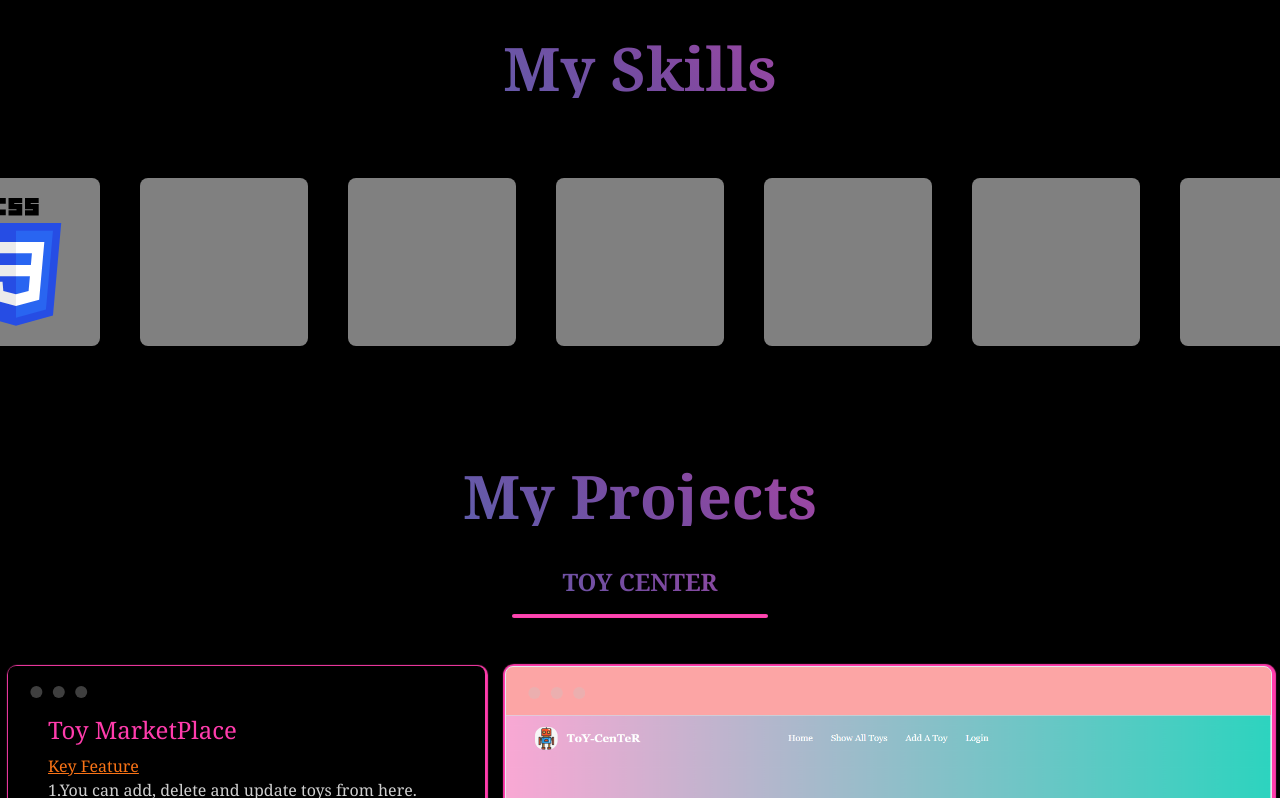
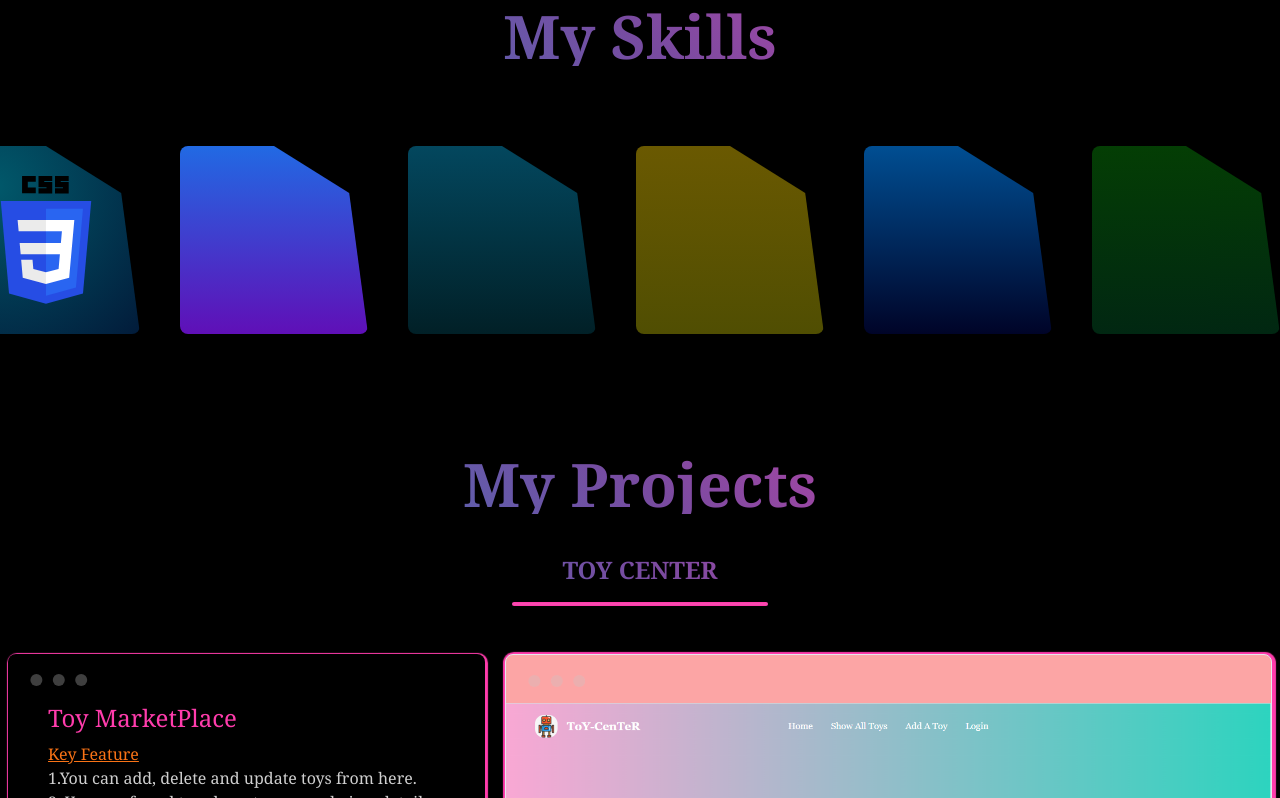
Before and after one commit to AbiR7171/My-PortFolio, a React (Vite) app: page / in a window 1280 px wide. Shown: the part 1198-1996 px from the top of the page. Built offline with nearby package versions, Linux system fonts and the light colour scheme; some icons are missing.

Commit message:
color added

```diff
--- a/src/App.css
+++ b/src/App.css
@@ -23,7 +23,45 @@ body, html{
 
 .glassCss{
   background: rgba(255, 255, 255, 0.5);
-  padding: 20px;
+  -webkit-clip-path: polygon(0 0, 0 100%, 100% 100%, 100% 25%, 70% 0);
+  clip-path: polygon(0 0, 0 100%, 100% 100%, 90% 25%, 50% 0);
+  padding: 30px;
+}
+
+.html{
+  background-image: linear-gradient(to top, #870000, #190a05);
+}
+
+.css{
+  background-image: radial-gradient( circle farthest-corner at 22.4% 21.7%, rgb(1, 89, 107) 0%, rgb(2, 27, 58) 100.2% );
+}
+
+.boostrap{
+  background: linear-gradient(to top, rgba(106, 17, 203, 0.9), rgba(37, 117, 252, 0.9));
+}
+
+.tailwind{
+  background-image: linear-gradient(to top, #012027, #03475e);
+}
+
+.js{
+  background-image: linear-gradient(to top, #504e02, #6a5901);
+}
+.react{
+  background-image: linear-gradient(to top,#000428, #004e92);
+}
+.node{
+  background-image: linear-gradient(to top, #012712, #013c01f9);
+}
+
+.ex{
+  background-image: linear-gradient(to top, #434343 0%, black 100%);
+}
+.axios{
+  background-image: linear-gradient(to top, #010a22, #3f2b96);
+}
+.jwt{
+  background-image: linear-gradient(to top, #210301, #042f60fb);
 }
 
 /* .window{
--- a/src/Components/Home.jsx
+++ b/src/Components/Home.jsx
@@ -13,7 +13,7 @@ const Home = () => {
 
 
     return (
-        <div id='Home' className='font-serif lg:flex items-center justify-center lg:p-12 p-2 z-20'>
+        <div id='Home' className='font-serif lg:flex items-center justify-center lg:py-12 lg:px-20 p-2 z-20'>
             <div  className='lg:w-1/2'>
                 <h2 style={{color:`${colour}`}} className="text-3xl">Hi <span className='text'>I'M</span> </h2>
                 <h3  className={`text-5xl uppercase`}>Yeasin Emtiag</h3>
--- a/src/Components/MySkills.jsx
+++ b/src/Components/MySkills.jsx
@@ -10,39 +10,39 @@ const MySkills = () => {
             </div>
             <Marquee>
                 <div className='flex items-center gap-10 mb-20 mt-10'>
-                <div className='glassCss rounded-lg ms-10'><Icon className='text-9xl w-32' icon="logos:html-5" /></div>
-                <div className='rounded-lg glassCss'><Icon className='text-9xl w-32 rounded-lg' icon="logos:css-3" /></div>
-                <div className='glassCss rounded-lg'><Icon className='text-9xl w-32 rounded-lg' icon="devicon:bootstrap-wordmark" /></div>
-               <div className='glassCss rounded-lg'> <Icon className='text-9xl w-32 rounded-lg' icon="skill-icons:tailwindcss-dark" /></div>
-               <div className='glassCss rounded-lg'> <Icon className='text-9xl w-32 rounded-lg text-yellow-500' icon="raphael:js" /></div>
-               <div className='glassCss rounded-lg'>
+                <div className='glassCss rounded-lg ms-10 html'><Icon className='text-9xl w-32' icon="logos:html-5" /></div>
+                <div className='rounded-lg glassCss css'><Icon className='text-9xl w-32 rounded-lg' icon="logos:css-3" /></div>
+                <div className='glassCss rounded-lg boostrap'><Icon className='text-9xl w-32 rounded-lg' icon="devicon:bootstrap-wordmark" /></div>
+               <div className='glassCss rounded-lg tailwind'> <Icon className='text-9xl w-32 rounded-lg' icon="skill-icons:tailwindcss-dark" /></div>
+               <div className='glassCss rounded-lg js'> <Icon className='text-9xl w-32 rounded-lg text-yellow-500' icon="raphael:js" /></div>
+               <div className='glassCss rounded-lg react'>
                <Icon className='text-9xl w-32 rounded-lg' icon="skill-icons:react-dark" />
                </div>
-               <div className='glassCss rounded-lg'>
+               <div className='glassCss rounded-lg node'>
                <Icon className='text-9xl w-32 rounded-lg' icon="vscode-icons:file-type-node" />
                </div>
-               <div className='glassCss rounded-lg'>
+               <div className='glassCss rounded-lg ex'>
                <Icon className='text-9xl w-32 rounded-lg' icon="devicon:express" />
                </div>
-               <div className='glassCss rounded-lg'>
+               <div className='glassCss rounded-lg node'>
                <Icon className='text-9xl w-32 rounded-lg' icon="logos:mongodb" />
                </div>
-              <div className='glassCss rounded-lg'>
+              <div className='glassCss rounded-lg ex'>
               <Icon className='text-9xl w-32 rounded-lg' icon="icon-park:github" />
               </div>
-                <div className='glassCss rounded-lg'>
+                <div className='glassCss rounded-lg axios'>
                 <Icon className='text-9xl w-32 rounded-lg' icon="logos:axios" />
                 </div>
-               <div className='glassCss rounded-lg'>
+               <div className='glassCss rounded-lg tailwind'>
                <Icon className='text-9xl w-32 rounded-lg' icon="skill-icons:vscode-dark" />
                </div>
-                <div className='glassCss rounded-lg'>
+                <div className='glassCss rounded-lg jwt' >
                 <Icon className='text-9xl w-32 rounded-lg' icon="logos:jwt" />
                 </div>
-               <div className='glassCss rounded-lg'>
+               <div className='glassCss rounded-lg html'>
                <Icon className='text-9xl w-32 rounded-lg me-4' icon="logos:npm" />
                </div>
-               <div className='glassCss rounded-lg'>
+               <div className='glassCss rounded-lg node'>
                <Icon  className='text-9xl w-32 text-green-500 rounded-lg me-4' icon="uil:lottiefiles-alt" />
                </div>
                 </div>
```
